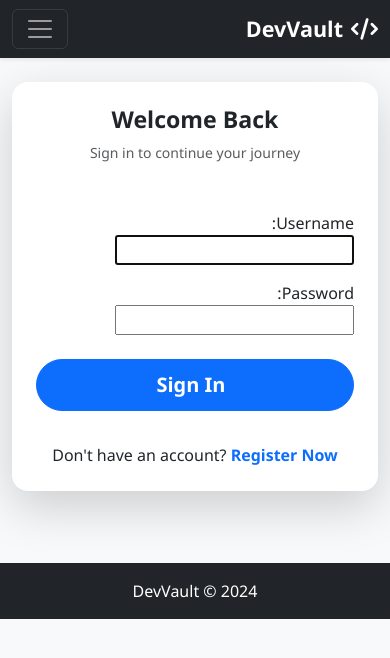
After one commit to mhmdin2007-pixel/DevVault, a Django app: page /accounts/login/ in a window 390 px wide. The commit adds this page. Shown: the top 658 px of the page. Run offline with Django 5.2, Linux system fonts and the light colour scheme.

Commit message:
feat(accounts): implement professional authentication system
- Add Class-Based Views for register, login, logout
- Add custom forms with validation and Bootstrap styling
- Add modern UI templates with responsive design
- Add custom CSS for enhanced user experience
- Update navbar with user status and actions

```diff
--- /dev/null
+++ b/accounts/urls.py
@@ -0,0 +1,10 @@
+from django.urls import path
+from .views import RegisterView, CustomLoginview, CustomLogoutView
+
+app_name = 'accounts'
+
+urlpatterns = [
+    path('register/', RegisterView.as_view(), name='register'),
+    path('login/', CustomLoginview.as_view(), name='login'),
+    path('logout/', CustomLogoutView.as_view(), name='logout'),
+]
--- a/accounts/views.py
+++ b/accounts/views.py
@@ -1,4 +1,52 @@
-from django.shortcuts import render
+from django.shortcuts import render, redirect
+from django.views.generic import CreateView, FormView
+from django.contrib.auth.forms import UserCreationForm
+from django.urls import reverse_lazy
+from django.contrib.auth import login
+from django.urls import reverse_lazy
+from django.contrib import messages
+from django.contrib.auth.views import LoginView, LogoutView #ویو های آماده جنگو برای ورود و خروج
+from django.contrib.auth.mixins import LoginRequiredMixin
 
-def home(request):
-    return render(request, "base.html")
+class RegisterView(CreateView, LoginRequiredMixin):
+    '''User registeration with automatic login after signup.'''
+    form_class = UserCreationForm
+    template_name = 'accounts/register.html'
+    success_url = reverse_lazy('posts:home')
+
+    def form_valid(self, form):
+        '''Log the user after successful registration.'''
+        response = super().form_valid(form)
+        login(self.request, self.object)
+        messages.success(self.request, f"{self.object.username}! Your account has been created.")
+        return response
+
+    def dispatch(self, request, *args, **kwargs):
+        '''Redirect authenticated users to home page.'''
+        if request.user.is_authenticated:
+            return redirect('posts:home')
+        return super().dispatch(request, *args, **kwargs)
+
+class CustomLoginview(LoginView):
+    '''Custom login view with echanced messaging.'''
+    template_name = 'accounts/login.html'
+    redirect_authenticated_user = True
+
+    def form_valid(self, form):
+        '''Add success messages on login.'''
+        messages.success(self.request, f"Welcome back {self.request.user.username}!")
+        return super().form_valid(form)
+
+    def form_invalid(self, form):
+        '''Add error message on failed login.'''
+        messages.error(self.request, "Invalid username or password. Please try again.")
+        return super().form_invalid(form)
+
+class CustomLogoutView(LogoutView):
+    '''Custom logout view with confiramation message.'''
+    next_page = reverse_lazy('posts:home')
+
+    def dispatch(self, request, *args, **kwargs):
+        '''Add info message before logout.'''
+        messages.info(request, "you have been succussfully loggedout.")
+        return super().dispatch(request, *args, **kwargs)
--- a/config/urls.py
+++ b/config/urls.py
@@ -14,16 +14,16 @@ Including another URLconf
     1. Import the include() function: from django.urls import include, path
     2. Add a URL to urlpatterns:  path('blog/', include('blog.urls'))
 """
+
 from django.contrib import admin
 from django.urls import path, include
 from django.conf import settings
 from django.conf.urls.static import static
 
-from accounts.views import home
-
 urlpatterns = [
     path('admin/', admin.site.urls),
-    path('', home),
+    path('', include('posts.urls')),
+    path('accounts/', include('accounts.urls')),
 ]
 
 if settings.DEBUG:
--- /dev/null
+++ b/posts/urls.py
@@ -0,0 +1,11 @@
+from .models import Tag
+from django.urls import path
+
+from .views import PostDetailView, PostListView
+
+app_name = 'posts'
+
+urlpatterns = [
+    path('', PostListView.as_view(), name='home'),
+    path('post/<slug:slug>/', PostDetailView.as_view(), name='post_detail'),
+]
--- a/static/css/style.css
+++ b/static/css/style.css
@@ -0,0 +1,34 @@
+body {
+    background-color: #f8f9fa;
+    font-family: 'Segoe UI', Thagoma, Geneva, Vardana, sans-serif;
+}
+
+.card {
+    transition: transform 0.2s ease, box-shadow 0.2 ease;
+}
+
+.card:hover {
+    transform: translateY(-2px);
+    box-shadow: 0 10px 30px rgba(0, 0, 0, 0.1);
+}
+
+.btn {
+    border-radius: 50px;
+    padding: 10px 25px;
+    font-weight: 600;
+}
+
+.form-control {
+    border-radius: 12px;
+    padding: 12px 16px;
+    border: 1px solid #f8f9fa;
+}
+
+.form-control:focus {
+    border-color: #6c63ff;
+    box-shadow: 0 0 0 0.2rem rgba(108, 99, 255, 0.25);
+}
+
+.invalid-feedback {
+    font-size: 0.875rem;
+}
--- /dev/null
+++ b/templates/accounts/login.html
@@ -0,0 +1,50 @@
+{% extends 'base.html' %}
+{% load static %}
+
+{% block title %} Login | DevVault {% endblock %}
+
+{% block content %}
+<div class="row justify-content-center">
+    <div class="col-lg-5 col-md">
+        <div class="card shadow-lg border-0 rounded-4">
+            <div class="card-header bg-transparent border-0 pt-4 text-center">
+                <h3 class="fw-bold">Welcome Back</h3>
+                <p class="text-muted small">Sign in to continue your journey</p>
+            </div>
+            <div class="card-body p-4">
+                <form method="post" class="needs-validation" novalidate>
+                    {% csrf_token %}
+
+                    <div class="mb-3">
+                        {{ form.username.label_tag }}
+                        {{ form.username }}
+                        {% if form.username.error %}
+                            <div class="invalid-feedback d-block">
+                                {{ from.username.errors }}
+                            </div>
+                        {% endif %}
+                    </div>
+                    <div class="mb-3">
+                        {{ form.password.label_tag }}
+                        {{ form.password }}
+                        {% if from.password.errrors %}
+                            <div class="invalid-feedback d-block">{{ form.password.errors }}</div>
+                        {% endif %}
+                    </div>
+                    <div class="d-grid gap-2 mt-4">
+                        <button type="submit" class="btn btn-primary btn-lg">
+                            <i class="fas fa-sign-in-all me-2"></i>Sign In
+                        </button>
+                    </div>
+                </form>
+            </div>
+            <div class="card-footer bg-transparent border-0 text-center pb-4">
+                <p class="mb-0">
+                    Don't have an account?
+                    <a href="{% url 'accounts:register' %}" class="text-decoration-none fw-bold">Register Now</a>
+                </p>
+            </div>
+        </div>
+    </div>
+</div>
+{% endblock %}
--- a/templates/base.html
+++ b/templates/base.html
@@ -1,27 +1,29 @@
 <!DOCTYPE html>
-<html lang="en">
+<html lang="fa" dir="rtl">
 <head>
     <meta charset="UTF-8">
     <meta name="viewport" content="width=device-width, initial-scale=1.0">
-    <title>{% block title %} DevVault {% endblock %}</title>
+    <title>{% block title %}DevVault{% endblock %}</title>
 
-    <!-- Bootstrap 5 CDN -->
-    <link
-        href="https://cdn.jsdelivr.net/npm/bootstrap@5.3.7/dist/css/bootstrap.min.css"
-        rel="stylesheet"
-    >
+    <link href="https://cdn.jsdelivr.net/npm/bootstrap@5.3.0/dist/css/bootstrap.rtl.min.css" rel="stylesheet">
+    <link rel="stylesheet" href="https://cdnjs.cloudflare.com/ajax/libs/font-awesome/6.4.0/css/all.min.css">
+
+    {% load static %}
+    <link rel="stylesheet" href="{% static 'css/style.css' %}">
 </head>
 <body>
-    {% include "partials/navbar.html" %}
-    <main class="container mt-4">
+
+    {% include 'partials/navbar.html' %}
+
+    <main class="container py-4">
+        {% include 'partials/messages.html' %}
         {% block content %}
-            <div class="alert alert-success">
-                Bootstrap is working successfully 🚀
-            </div>
         {% endblock %}
     </main>
-    <script>
-        src="https://cdn.jsdelivr.net/npm/bootstrap@5.3.7/dist/js/bootstrap.bundle.min.js"
-    </script>
+
+    {% include 'partials/footer.html' %}
+
+    <script src="https://cdn.jsdelivr.net/npm/bootstrap@5.3.0/dist/js/bootstrap.bundle.min.js"></script>
+    <script src="{% static 'js/main.js' %}"></script>
 </body>
 </html>
--- /dev/null
+++ b/templates/partials/footer.html
@@ -0,0 +1,3 @@
+<footer class="bg-dark text-white text-center py-3 mt-5">
+    <p class="mb-0">DevVault © 2024</p>
+</footer>
--- /dev/null
+++ b/templates/partials/messages.html
@@ -0,0 +1,10 @@
+{% if messages %}
+    <div class="messages">
+        {% for message in messages %}
+            <div class="alert alert-{{ message.tags }} alert-dismissible fade show" role="alert">
+                {{ message }}
+                <button type="button" class="btn-close" data-bs-dismiss="alert"></button>
+            </div>
+        {% endfor %}
+    </div>
+{% endif %}
--- a/templates/partials/navbar.html
+++ b/templates/partials/navbar.html
@@ -1,19 +1,38 @@
-<nav class="navbar navbar-expand-lg navbar-dark bg-dark">
+<nav class="navbar navbar-expand-lg navbar-dark bg-dark shadow-sm" style="position: sticky; top: 0; z-index: 100;">
     <div class="container">
-        <a class="navbar-brand" href="/">
-            DevVault
+        <a class="navbar-brand fw-bold fs-4" href="{% url 'posts:home'}">
+            <i class="fas fa-code me-2"></i>DevVault
         </a>
-
-        <div class="ms-auto">
+        <button class="navbar-toggler" type="button" data-bs-toggle="collapse" data-bs-target="#navbarNav">
+            <span class="navbar-toggler-icon"></span>
+        </button>
+        <div class="collapse navbar-collapse" id="navbarNav">
+            <ul class="navbar-nav ms-auto align-items-center">
                 {% if user.is_authenticated %}
-                <span class="text-light me-3">
+                    <li class="nav-item">
+                        <span class="nav-link text-light">
+                            <i class="fas fa-user-circle me-1"></i>
                             {{ user.username }}
                         </span>
+                    </li>
+                    <li class="nav-item">
+                        <a href="{% url 'accounts:logout' %}" class="btn btn-outline-light btn-sm">
+                            <i class="fas fa-sign-out-all me-1"></i>Logout
+                        </a>
+                    </li>
                 {% else %}
-                <a href="#" class="btn btn-outline-light">
-                    Login
+                    <li class="nav-item">
+                        <a href="{% url 'accounts:login' %}" class="btn btn-outline-light btn-sm">
+                            <i class="fas fa-sign-in-all me-1"></i>Login
                         </a>
+                    </li>
+                    <li class="nav-item ms-2">
+                        <a href="{% url 'accounts:register' %}" class="btn btn-light btn-sm">
+                            <i class="fas fa-user-plus me-1"></i>Register
+                        </a>
+                    </li>
                 {% endif %}
+            </ul>
         </div>
     </div>
 </nav>
```
Also changed, not shown: accounts/forms.py (added, +59 -0 lines), posts/views.py (+12 -1 lines), templates/accounts/register.html (added, +64 -0 lines), templates/posts/post_detail.html (added, +13 -0 lines). Lines whose indentation alone changed are shown as unchanged.
